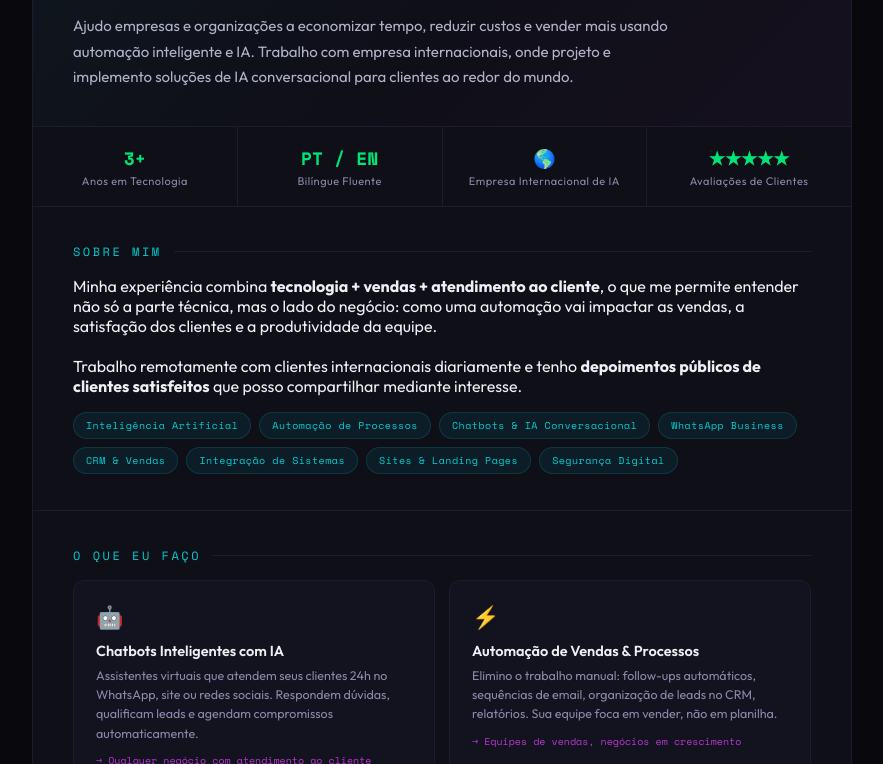
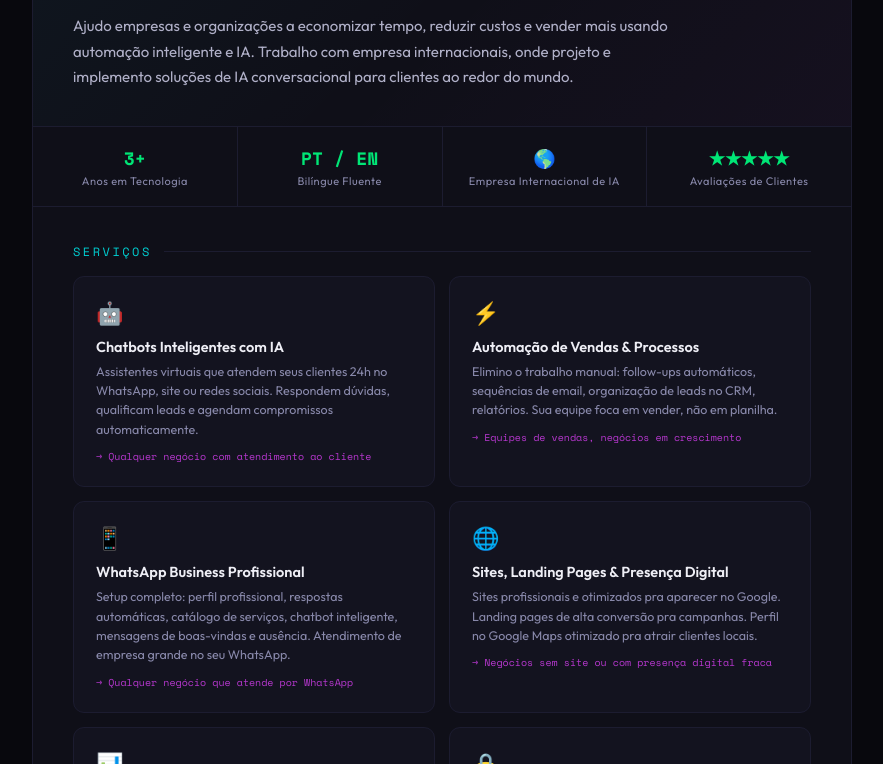
Before and after one commit to LuRods/cartao-servicos-lucas, a plain HTML site: page index.html in a window 1280 px wide. Shown: the part 566-1330 px from the top of the page, without its empty margins (198-1081 px from the left). Drawn offline with nearby package versions, Linux system fonts and the light colour scheme.

Commit message:
Remove About Me section and rename services title
Removed the 'About Me' section and updated the title of the services section.

```diff
--- a/index.html
+++ b/index.html
@@ -574,28 +574,9 @@
       </div>
     </div>
 
-    <!-- ABOUT -->
-    <div class="about">
-      <div class="stitle">Sobre Mim</div>
-        Minha experiência combina <strong>tecnologia + vendas + atendimento ao cliente</strong>, o que me permite entender não só a parte técnica, mas o lado do negócio: como uma automação vai impactar as vendas, a satisfação dos clientes e a produtividade da equipe.
-        <br><br>
-        Trabalho remotamente com clientes internacionais diariamente e tenho <strong>depoimentos públicos de clientes satisfeitos</strong> que posso compartilhar mediante interesse.
-      </p>
-      <div class="about-tags">
-        <span class="tag">Inteligência Artificial</span>
-        <span class="tag">Automação de Processos</span>
-        <span class="tag">Chatbots & IA Conversacional</span>
-        <span class="tag">WhatsApp Business</span>
-        <span class="tag">CRM & Vendas</span>
-        <span class="tag">Integração de Sistemas</span>
-        <span class="tag">Sites & Landing Pages</span>
-        <span class="tag">Segurança Digital</span>
-      </div>
-    </div>
-
     <!-- SERVICES -->
     <div class="services">
-      <div class="stitle">O Que Eu Faço</div>
+      <div class="stitle">Serviços</div>
       <div class="srv-grid">
 
         <div class="srv">
```
